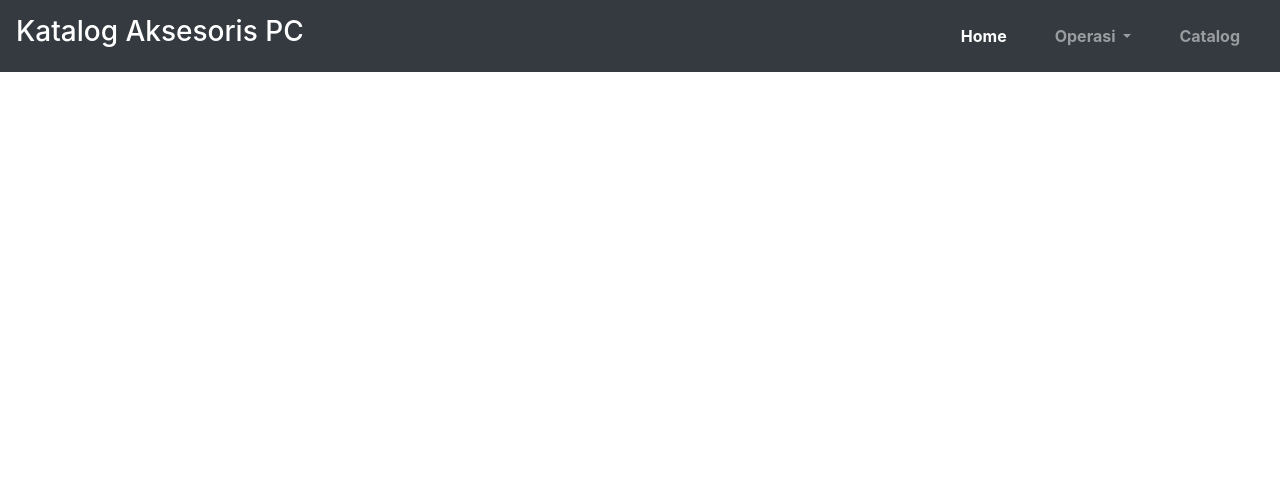
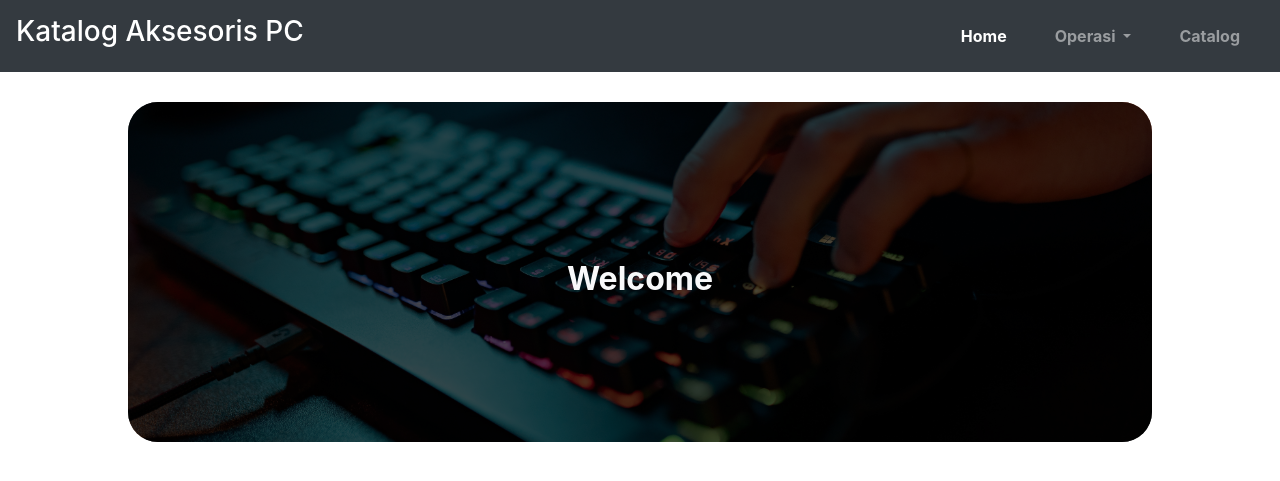
Before and after one commit to jall1609/PHP-Native-Prosedural, a PHP site: page / in a window 1280 px wide. Shown: the top 481 px of the page. Run offline with PHP 8.4, Linux system fonts and the light colour scheme.

Commit message:
Selesai Membuat Jumbotron

```diff
--- a/index.php
+++ b/index.php
@@ -7,6 +7,7 @@
     <meta name="viewport" content="width=device-width, initial-scale=1.0">
     <title>Welcome</title>
     <link rel="stylesheet" href="https://cdn.jsdelivr.net/npm/bootstrap@4.1.3/dist/css/bootstrap.min.css" integrity="sha384-MCw98/SFnGE8fJT3GXwEOngsV7Zt27NXFoaoApmYm81iuXoPkFOJwJ8ERdknLPMO" crossorigin="anonymous">
+    <link rel="stylesheet" href="style.css">
 </head>
 
 <header>
@@ -43,6 +44,18 @@
     </nav>
 </header>
 
+<div id="main">
+    <div id="jumbotron" class="d-flex justify-content-center">
+        <img src="image/1.jpg" alt="">
+        <div class="fade-item position-absolute"></div>
+        <div id="judul-jumbotron" class="position-absolute">
+            <h2 class="text-center text-light font-weight-bold">
+                Welcome
+            </h2>
+        </div>
+    </div>
+</div>
+
 <body>
     <div id="kumpulanScript">
         <script src="https://code.jquery.com/jquery-3.3.1.slim.min.js" integrity="sha384-q8i/X+965DzO0rT7abK41JStQIAqVgRVzpbzo5smXKp4YfRvH+8abtTE1Pi6jizo" crossorigin="anonymous"></script>
--- /dev/null
+++ b/style.css
@@ -0,0 +1,20 @@
+#jumbotron {
+    height: 400px;
+    padding: 30px 0;
+}
+
+#jumbotron img,
+.fade-item {
+    border-radius: 30px;
+    width: 80%;
+}
+
+.fade-item {
+    background-color: black;
+    height: 340px;
+    opacity: 0.7;
+}
+
+#judul-jumbotron {
+    top: 260px;
+}
```
Also changed, not shown: image/1.jpg (added).
